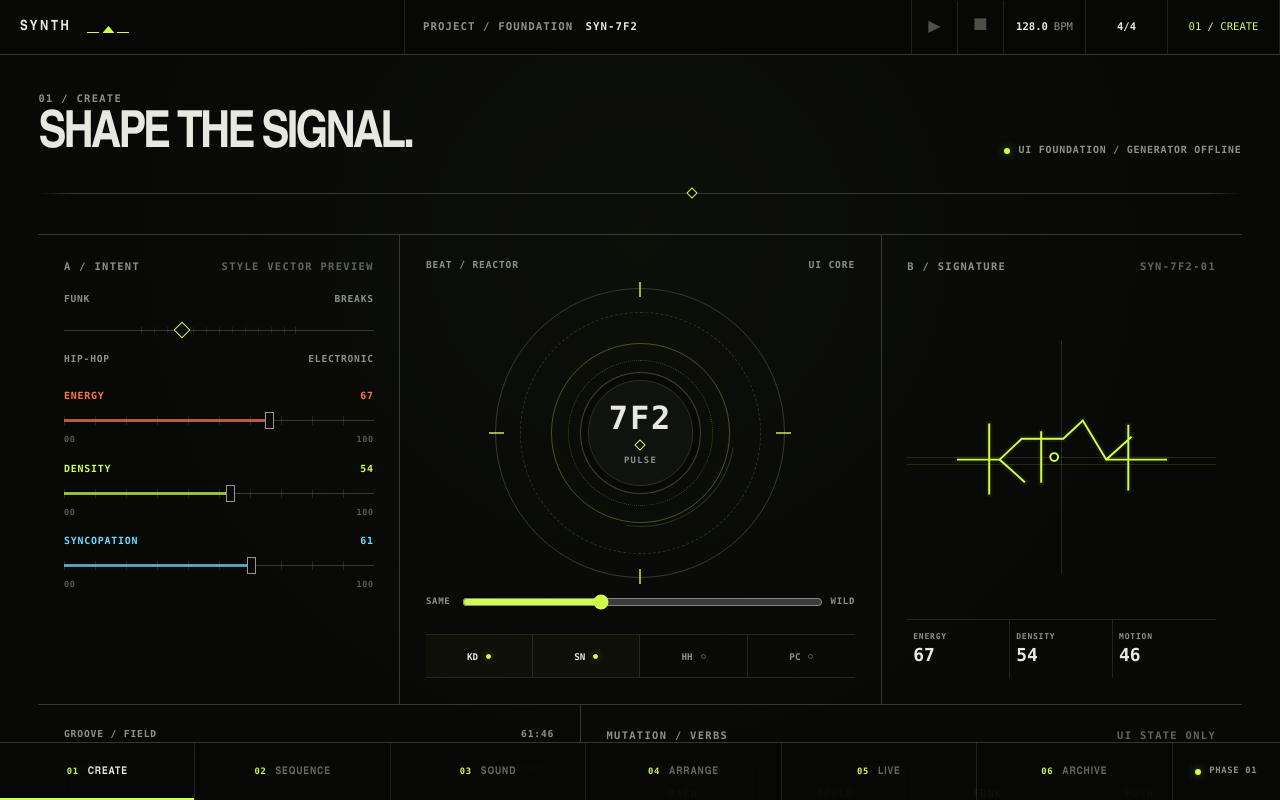
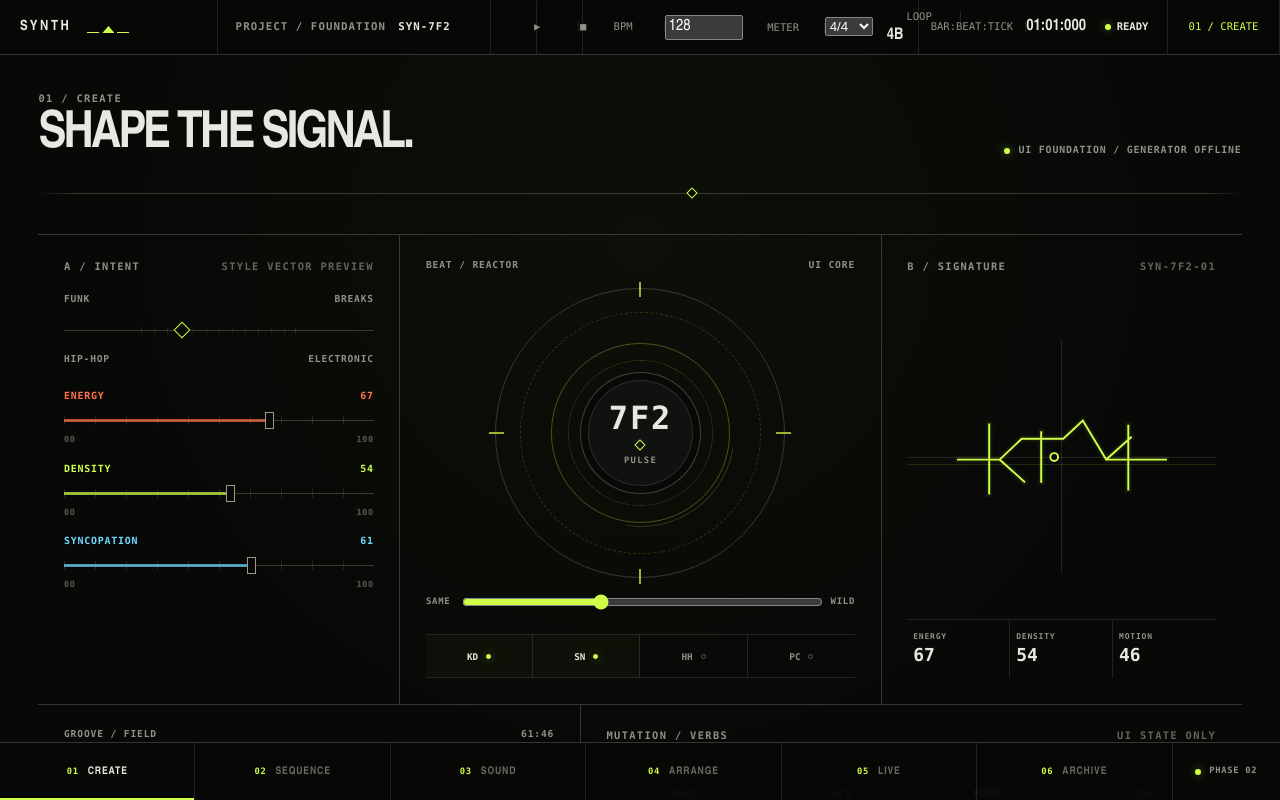
Before and after one commit to thiepn/synth, a React (Vite) app: page / in a window 1280 px wide. Shown: the top 800 px of the page. Built offline with nearby package versions, Linux system fonts and the light colour scheme.

Commit message:
feat: wire Web Audio transport into app shell

```diff
--- a/src/App.tsx
+++ b/src/App.tsx
@@ -6,6 +6,10 @@ import {
   type ModeDefinition,
   type ModeId,
 } from "./ui/pulse/Primitives";
+import {
+  TransportControls,
+  TransportLifecycle,
+} from "./ui/transport/TransportUI";
 
 export function App() {
   const [modeId, setModeId] = useState<ModeId>("create");
@@ -17,6 +21,7 @@ export function App() {
 
   return (
     <div className="synth-app">
+      <TransportLifecycle />
       <UtilityRail mode={mode} />
 
       <main className="synth-workspace">
@@ -45,17 +50,7 @@ function UtilityRail({ mode }: { mode: ModeDefinition }) {
         <strong>SYN-7F2</strong>
       </div>
 
-      <div className="transport-readout" aria-label="Transport preview; audio engine not online yet">
-        <button type="button" disabled title="Audio engine arrives in Phase 2" aria-label="Play disabled until Phase 2">
-          ▶
-        </button>
-        <button type="button" disabled title="Audio engine arrives in Phase 2" aria-label="Stop disabled until Phase 2">
-          ■
-        </button>
-        <span><b>128.0</b> BPM</span>
-        <span><b>4/4</b></span>
-        <span className="transport-readout__mode">{mode.number} / {mode.label}</span>
-      </div>
+      <TransportControls mode={mode} />
     </header>
   );
 }
@@ -83,7 +78,7 @@ function ModeRail({
       ))}
       <div className="mode-rail__system">
         <span className="status-lamp" />
-        <span>PHASE 01</span>
+        <span>PHASE 02</span>
       </div>
     </nav>
   );
```
